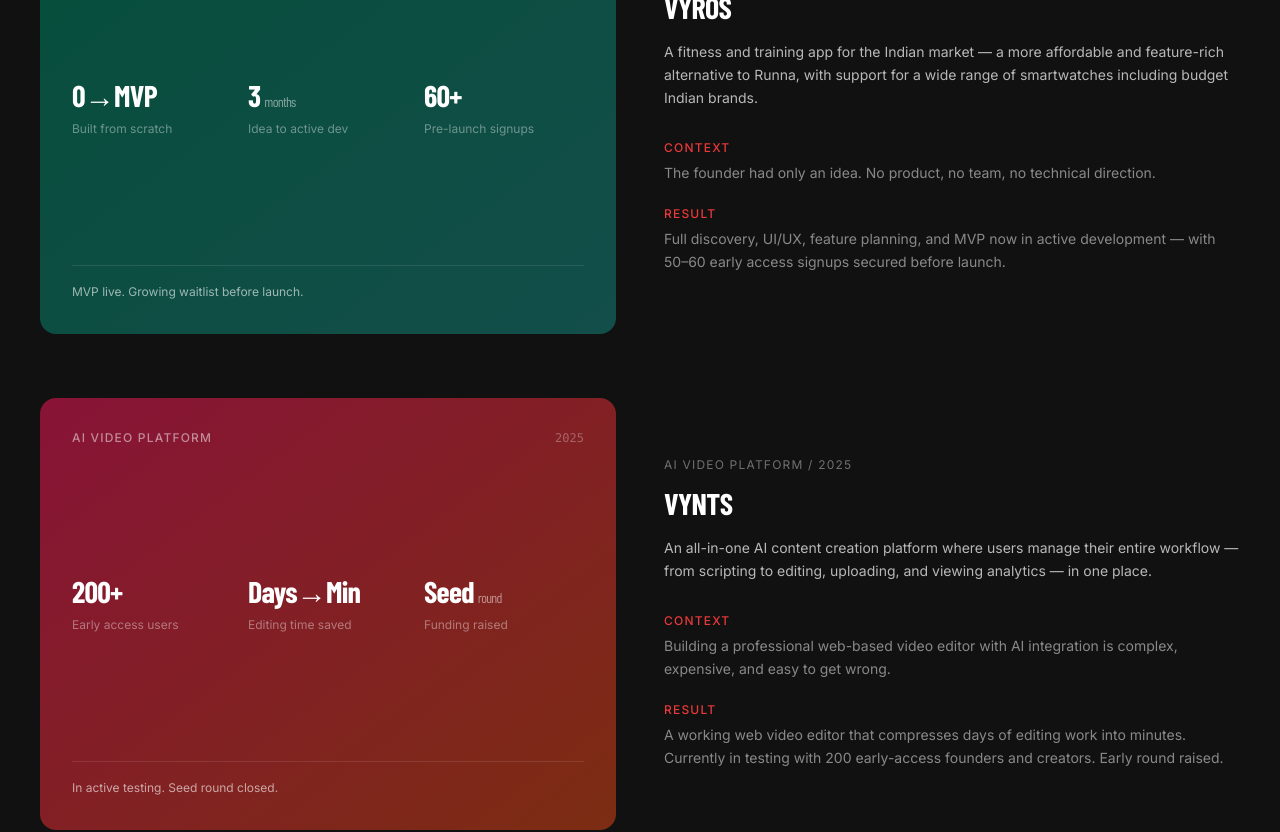
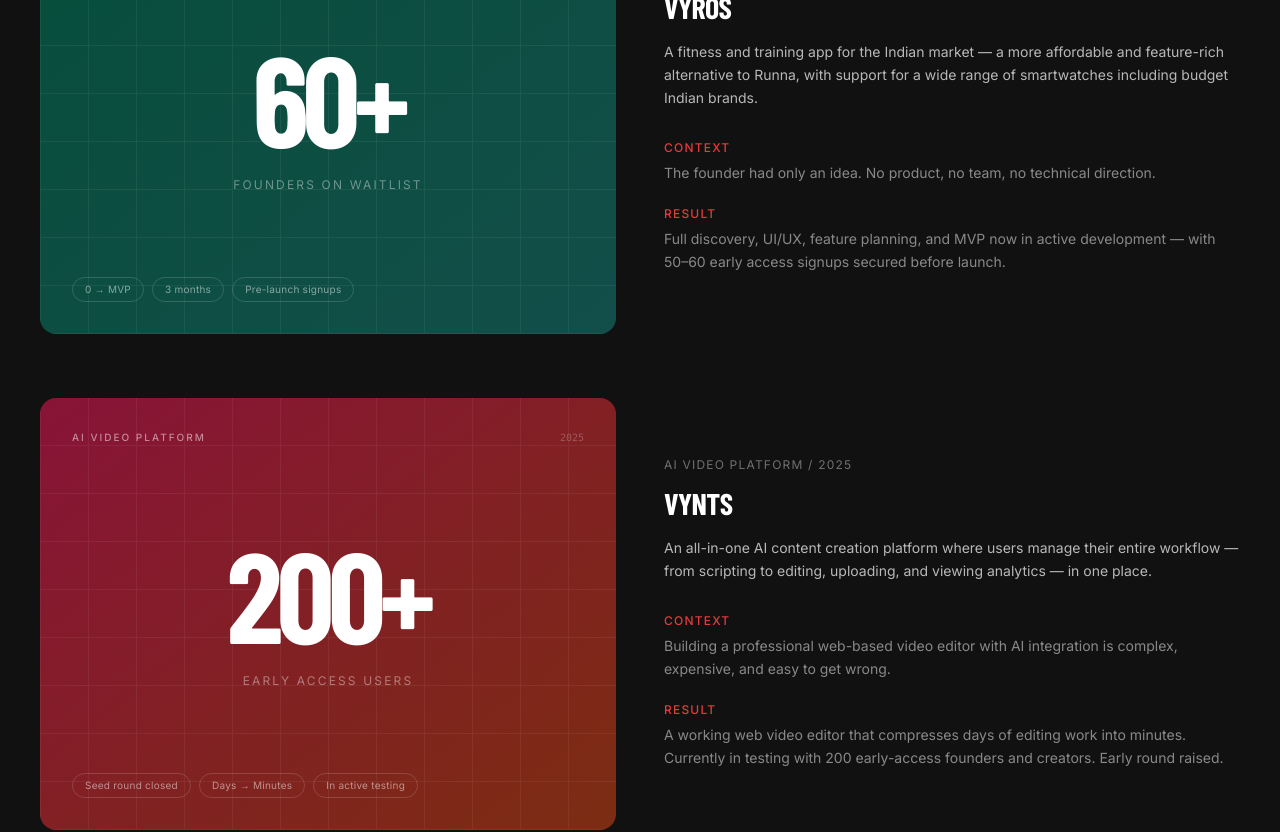
Before and after one commit to tanishqdhama01/antigravity-landing, a React (Vite) app: page / in a window 1280 px wide. Shown: the part 5380-6212 px from the top of the page. Built offline with nearby package versions, Linux system fonts and the light colour scheme; a web font is replaced by a local one.

Commit message:
redesign case study cards — bold editorial hero stat layout

```diff
--- a/src/components/CaseStudies.jsx
+++ b/src/components/CaseStudies.jsx
@@ -11,12 +11,8 @@
     description: 'A company with a groundbreaking holographic print product needed a way to create high-quality product videos for investors — without hiring a full creative team.',
     context: 'Manual video production was slow, expensive, and could not keep up with the pace of fundraising activity.',
     result: 'A custom AI-powered video automation system, fully handed over to the internal team in 2 months. The company went on to raise a multi-million funding round.',
-    stats: [
-      { value: '2', unit: 'months', label: 'Full delivery' },
-      { value: '50+', unit: '', label: 'AI videos produced' },
-      { value: 'Multi-million', unit: '', label: 'Funding round raised' },
-    ],
-    outcome: 'Delivered end-to-end. Team owns it fully.',
+    hero: { value: '50+', label: 'AI videos produced' },
+    chips: ['2 months to delivery', 'Multi-million raise', 'Fully handed over'],
   },
   {
     title: 'Vyros',
@@ -26,12 +22,8 @@
     description: 'A fitness and training app for the Indian market — a more affordable and feature-rich alternative to Runna, with support for a wide range of smartwatches including budget Indian brands.',
     context: 'The founder had only an idea. No product, no team, no technical direction.',
     result: 'Full discovery, UI/UX, feature planning, and MVP now in active development — with 50–60 early access signups secured before launch.',
-    stats: [
-      { value: '0→MVP', unit: '', label: 'Built from scratch' },
-      { value: '3', unit: 'months', label: 'Idea to active dev' },
-      { value: '60+', unit: '', label: 'Pre-launch signups' },
-    ],
-    outcome: 'MVP live. Growing waitlist before launch.',
+    hero: { value: '60+', label: 'Founders on waitlist' },
+    chips: ['0 → MVP', '3 months', 'Pre-launch signups'],
   },
   {
     title: 'Vynts',
@@ -41,12 +33,8 @@
     description: 'An all-in-one AI content creation platform where users manage their entire workflow — from scripting to editing, uploading, and viewing analytics — in one place.',
     context: 'Building a professional web-based video editor with AI integration is complex, expensive, and easy to get wrong.',
     result: 'A working web video editor that compresses days of editing work into minutes. Currently in testing with 200 early-access founders and creators. Early round raised.',
-    stats: [
-      { value: '200+', unit: '', label: 'Early access users' },
-      { value: 'Days→Min', unit: '', label: 'Editing time saved' },
-      { value: 'Seed', unit: 'round', label: 'Funding raised' },
-    ],
-    outcome: 'In active testing. Seed round closed.',
+    hero: { value: '200+', label: 'Early access users' },
+    chips: ['Seed round closed', 'Days → Minutes', 'In active testing'],
   },
 ]
 
@@ -105,30 +93,47 @@
         <div className="cases-grid flex flex-col gap-16">
           {projects.map((project, i) => (
             <div key={i} className="case-card grid md:grid-cols-2 gap-8 md:gap-12">
-              {/* Stats card */}
-              <div className={`relative rounded-2xl overflow-hidden aspect-[4/3] bg-gradient-to-br ${project.color} p-8 flex flex-col justify-between`}>
-                {/* Top label */}
-                <div className="flex items-center justify-between">
-                  <span className="text-white/50 text-xs uppercase tracking-widest font-medium">{project.category}</span>
-                  <span className="text-white/30 text-xs font-mono">{project.year}</span>
-                </div>
+              {/* Editorial stat card */}
+              <div className={`relative rounded-2xl overflow-hidden aspect-[4/3] bg-gradient-to-br ${project.color}`}>
+                {/* Grid texture overlay */}
+                <div
+                  className="absolute inset-0 opacity-[0.06]"
+                  style={{
+                    backgroundImage:
+                      'repeating-linear-gradient(0deg,white 0,white 1px,transparent 1px,transparent 48px),repeating-linear-gradient(90deg,white 0,white 1px,transparent 1px,transparent 48px)',
+                  }}
+                />
 
-                {/* Stats grid */}
-                <div className="grid grid-cols-3 gap-4">
-                  {project.stats.map((stat, si) => (
-                    <div key={si} className="flex flex-col">
-                      <span className="text-white font-heading font-black text-2xl md:text-3xl leading-none tracking-tight">
-                        {stat.value}
-                        {stat.unit && <span className="text-white/50 text-sm font-normal ml-1">{stat.unit}</span>}
+                {/* Content */}
+                <div className="relative z-10 h-full flex flex-col p-8">
+                  {/* Top row */}
+                  <div className="flex items-center justify-between">
+                    <span className="text-white/50 text-[10px] uppercase tracking-[0.2em] font-medium">{project.category}</span>
+                    <span className="text-white/25 text-[10px] font-mono">{project.year}</span>
+                  </div>
+
+                  {/* Hero stat — centred, fills the card */}
+                  <div className="flex-1 flex flex-col items-center justify-center text-center">
+                    <span className="font-heading font-black text-white leading-none tracking-tighter"
+                      style={{ fontSize: 'clamp(5rem, 14vw, 8rem)' }}>
+                      {project.hero.value}
+                    </span>
+                    <span className="text-white/40 text-xs uppercase tracking-[0.18em] mt-4">
+                      {project.hero.label}
+                    </span>
+                  </div>
+
+                  {/* Bottom chips */}
+                  <div className="flex flex-wrap gap-2">
+                    {project.chips.map((chip, ci) => (
+                      <span
+                        key={ci}
+                        className="px-3 py-1 rounded-full border border-white/15 text-white/50 text-[10px] tracking-wide"
+                      >
+                        {chip}
                       </span>
-                      <span className="text-white/40 text-xs mt-2 leading-snug">{stat.label}</span>
-                    </div>
-                  ))}
-                </div>
-
-                {/* Bottom outcome */}
-                <div className="border-t border-white/10 pt-4">
-                  <p className="text-white/60 text-xs leading-relaxed">{project.outcome}</p>
+                    ))}
+                  </div>
                 </div>
               </div>
 
```
